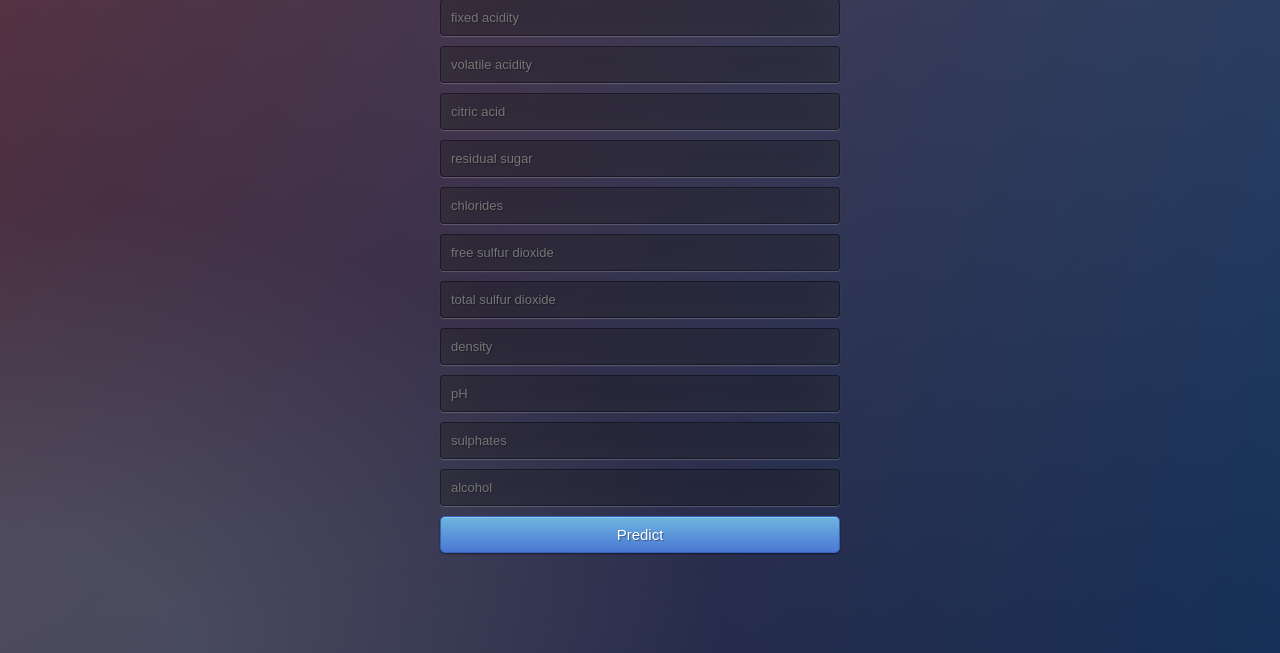
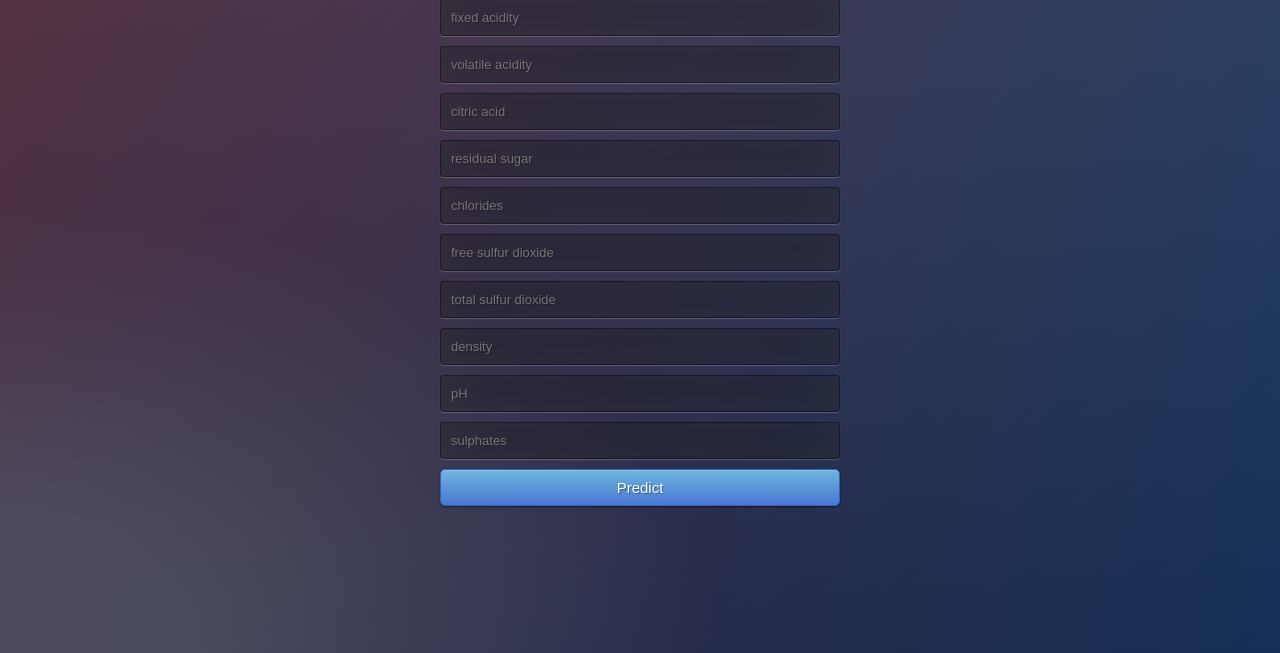
Before and after one commit to Pramod6395/Heroku_deployment-, a Flask app: page / in a window 1280 px wide. Shown: the part 147-800 px from the top of the page. Run offline with Flask 2, Linux system fonts and the light colour scheme; parts of the project's set-up code (start-up, migrations or seed data) failed here and were passed over.

Commit message:
change index file

```diff
--- a/templates/index.html
+++ b/templates/index.html
@@ -29,7 +29,7 @@
          <input type="number" step="any" name="density" placeholder="density" required="required" />
          <input type="number" step="any" name="pH" placeholder="pH" required="required" />
          <input type="number" step="any" name="sulphates" placeholder="sulphates" required="required" />
-          <input type="number" step="any" name="alcohol" placeholder="alcohol" required="required" />
+          <!-- <input type="number" step="any" name="alcohol" placeholder="alcohol" required="required" /> -->
 
         <button type="submit" class="btn btn-primary btn-block btn-large">Predict</button>
     </form>
```
